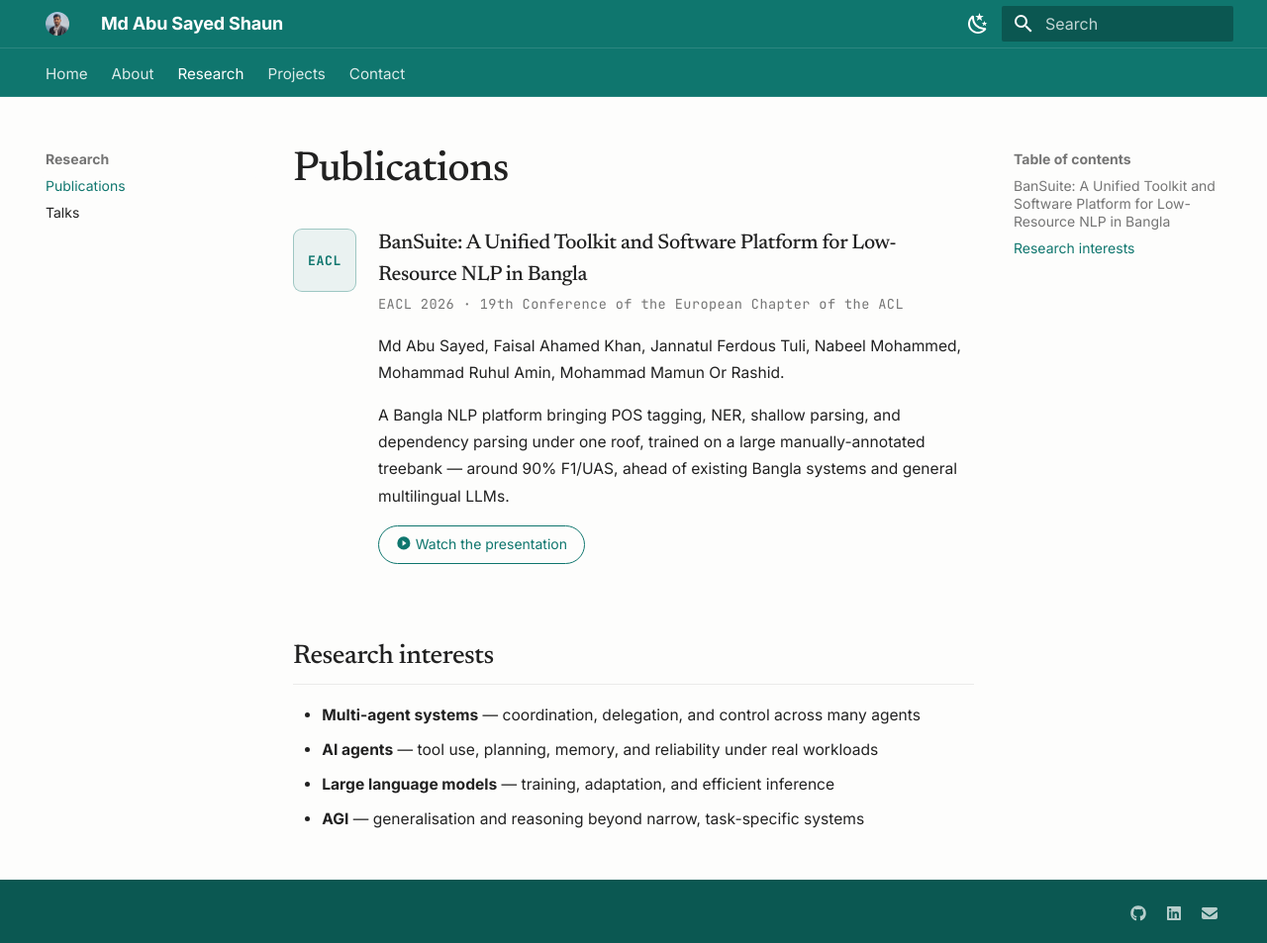
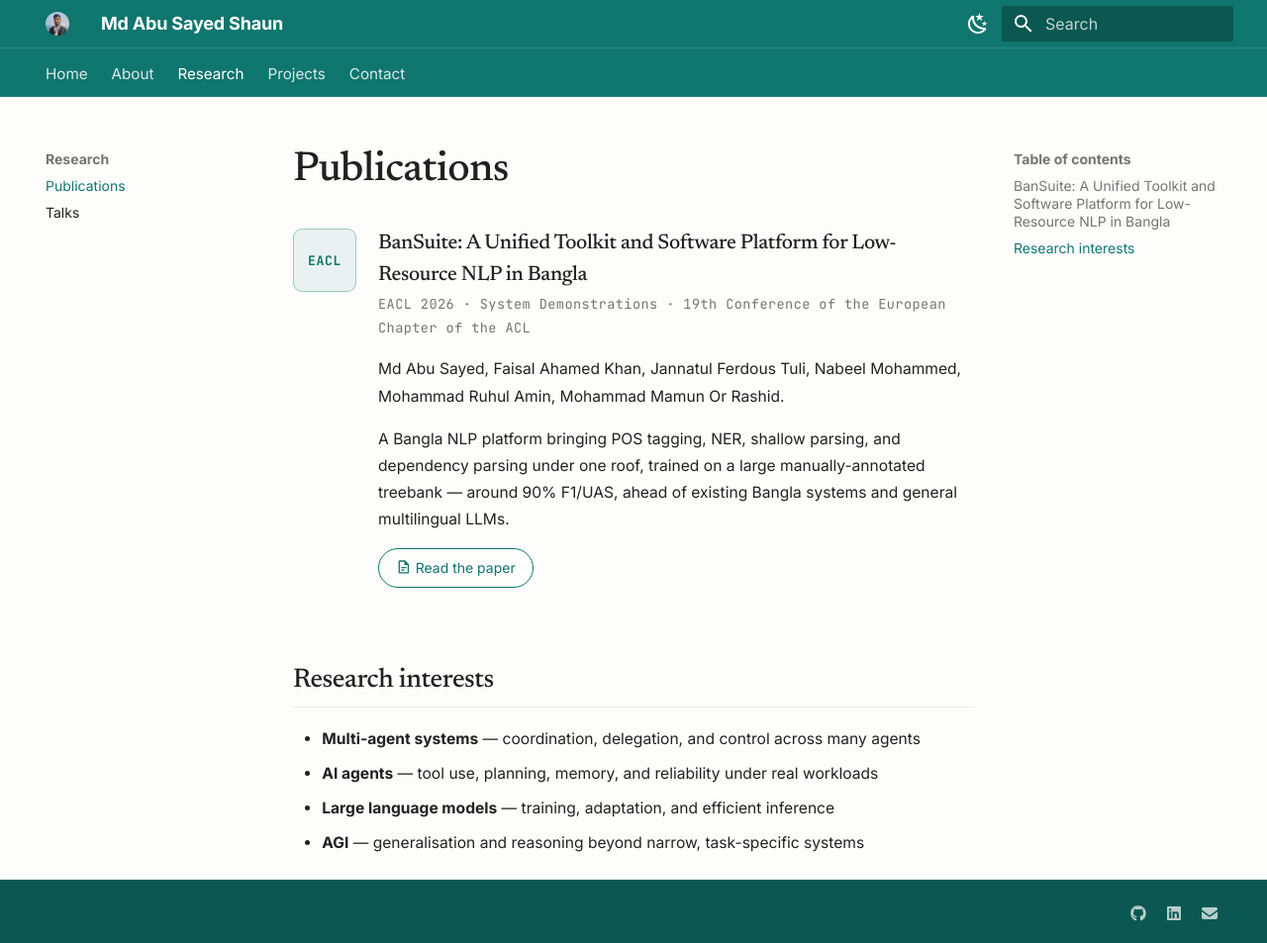
Before and after one commit to sayedshaun/sayedshaun.github.io, an MkDocs documentation site: the page built from docs/research/research.md, in a window 1280 px wide and 953 px high. Shown: the whole window at 99% size. Built offline with MkDocs 1.6.1 and Material for MkDocs 9.7.7, drawn with Linux system fonts in a browser that asks for light colours.

Commit message:
Link the BanSuite paper on ACL Anthology instead of the video
The publication entry pointed at the presentation recording; it now links to
the paper itself at aclanthology.org/2026.eacl-demo.44 and notes the System
Demonstrations track. The recording stays on the Talks page, where it fits.

Co-Authored-By: Claude Opus 5 (1M context) <noreply@anthropic.com>

```diff
--- a/docs/research/research.md
+++ b/docs/research/research.md
@@ -6,7 +6,7 @@
 
 ### BanSuite: A Unified Toolkit and Software Platform for Low-Resource NLP in Bangla
 
-EACL 2026 · 19th Conference of the European Chapter of the ACL
+EACL 2026 · System Demonstrations · 19th Conference of the European Chapter of the ACL
 { .meta }
 
 Md Abu Sayed, Faisal Ahamed Khan, Jannatul Ferdous Tuli, Nabeel Mohammed,
@@ -16,7 +16,7 @@ A Bangla NLP platform bringing POS tagging, NER, shallow parsing, and dependency
 one roof, trained on a large manually-annotated treebank — around 90% F1/UAS, ahead of existing
 Bangla systems and general multilingual LLMs.
 
-[:material-play-circle: Watch the presentation](https://youtu.be/3pcfiUQfCoA){ .md-button }
+[:material-file-document-outline: Read the paper](https://aclanthology.org/2026.eacl-demo.44/){ .md-button }
 
 </div>
 </div>
```
